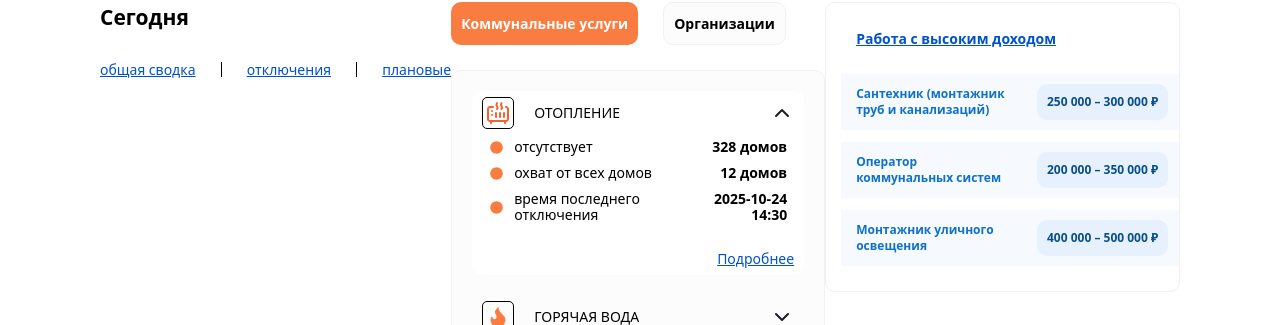
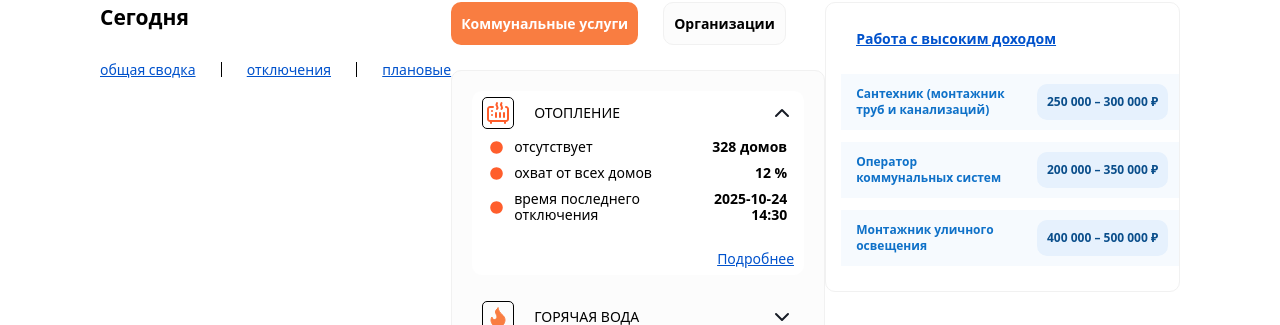
Before and after one commit to OCAGO/Farpost-Frontend, a React (Vite) app: page / in a window 1280 px wide. Both pictures are taken after a click on the button "ОТОПЛЕНИЕ". Shown: the part 373-698 px from the top of the page. Built offline with nearby package versions, Linux system fonts and the light colour scheme.

Commit message:
added types folder and data folder also complete service block

```diff
--- /dev/null
+++ b/src/components/charts/Charts.tsx
@@ -0,0 +1,7 @@
+function Charts() {
+  return (
+    <div></div>
+  );
+}
+
+export default Charts;
--- a/src/components/service-orgs-list/ServiceOrgsList.tsx
+++ b/src/components/service-orgs-list/ServiceOrgsList.tsx
@@ -1,76 +1,15 @@
-import { useState, type ReactNode } from "react";
-import HeatingIcon from "../../assets/icons/heating.svg?react";
-import HotWaterIcon from "../../assets/icons/hot-water.svg?react";
-import ColdWaterIcon from "../../assets/icons/cold-water.svg?react";
-import LightingIcon from "../../assets/icons/lighting.svg?react";
-import BuildingIcon from "../../assets/icons/building.svg?react";
+import { useState } from "react";
+import NavbarButton from "./navbar-button/NavbarButton";
 import ServiceOrgsItem from "./service-orgs-item/ServiceOrgsItem";
-import NavbarButton from "./navbar-button/NavbarButton";
+import { SERVICES } from "../../data/services.data";
+import { ORGS } from "../../data/orgs.data";
 
-interface Info {
-  id: number;
-  title: string;
-  value: string;
-}
-
-interface Item {
-  id: number;
-  name: string;
-  icon: ReactNode;
-  info: Info[];
-}
 
 function ServiceOrgsList() {
   const [activeTab, setActiveTab] = useState<"services" | "orgs">("services");
   const [activeId, setActiveId] = useState<number | null>(null);
 
-  const serviceList: Item[] = [
-    { id: 1, name: "отопление", icon: <HeatingIcon />, info: [
-      { id: 1, title: "отсутствует", value: "328 домов" },
-      { id: 2, title: "охват от всех домов", value: "12 домов" },
-      { id: 3, title: "время последнего отключения", value: "2025-10-24 14:30" },
-    ] },
-    { id: 2, name: "горячая вода", icon: <HotWaterIcon />, info: [
-      { id: 1, title: "отсутствует", value: "328 домов" },
-      { id: 2, title: "охват от всех домов", value: "12 домов" },
-      { id: 3, title: "время последнего отключения", value: "2025-10-24 14:30" },
-    ] },
-    { id: 3, name: "холодная вода", icon: <ColdWaterIcon />, info: [
-      { id: 1, title: "отсутствует", value: "328 домов" },
-      { id: 2, title: "охват от всех домов", value: "12 домов" },
-      { id: 3, title: "время последнего отключения", value: "2025-10-24 14:30" },
-    ] },
-    { id: 4, name: "электричество", icon: <LightingIcon />, info: [
-      { id: 1, title: "отсутствует", value: "328 домов" },
-      { id: 2, title: "охват от всех домов", value: "12 домов" },
-      { id: 3, title: "время последнего отключения", value: "2025-10-24 14:30" },
-    ] },
-  ];
-
-  const orgsList: Item[] = [
-    { id: 1, name: "МУПВ ВПЭС", icon: <BuildingIcon />, info: [
-      { id: 1, title: "количество аварий", value: "75 домов" },
-      { id: 2, title: "адрес последнего отключения", value: "Калинина ул. 253" },
-      { id: 3, title: "время последнего отключения", value: "2025-10-24 14:30" },
-    ] },
-    { id: 2, name: "УПРАВЛЯЮЩИЕ ОРГАНИЗАЦИИ", icon: <BuildingIcon />, info: [
-      { id: 1, title: "количество аварий", value: "75 домов" },
-      { id: 2, title: "адрес последнего отключения", value: "Калинина ул. 253" },
-      { id: 3, title: "время последнего отключения", value: "2025-10-24 14:30" },
-    ] },
-    { id: 3, name: "ООО «Дальневосточные Электрические Сети»", icon: <BuildingIcon />, info: [
-      { id: 1, title: "количество аварий", value: "75 домов" },
-      { id: 2, title: "адрес последнего отключения", value: "Калинина ул. 253" },
-      { id: 3, title: "время последнего отключения", value: "2025-10-24 14:30" },
-    ] },
-    { id: 4, name: "АО «Оборонэнерго»", icon: <BuildingIcon />, info: [
-      { id: 1, title: "количество аварий", value: "75 домов" },
-      { id: 2, title: "адрес последнего отключения", value: "Калинина ул. 253" },
-      { id: 3, title: "время последнего отключения", value: "2025-10-24 14:30" },
-    ] },
-  ];
-
-  const currentList = activeTab === "services" ? serviceList : orgsList;
+  const currentList = activeTab === "services" ? SERVICES : ORGS;
 
   return (
     <div className="flex flex-col gap-[25px]">
--- /dev/null
+++ b/src/components/service-orgs-list/service-orgs-item/ItemInfo.tsx
@@ -0,0 +1,24 @@
+import Circle from "../../../assets/icons/circle.svg?react";
+import { COLORMAP } from "../../../data/colorMap.data";
+import type { Info } from "../../../types/service-orgs.types";
+
+interface Props {
+  itemInfo: Info;
+  color: string;
+}
+
+function ItemInfo({ itemInfo, color }: Props) {
+  return (
+    <li key={itemInfo.id}>
+      <div className="flex items-center justify-between">
+        <div className="flex items-center gap-2.5">
+          <div><Circle className="size-[15px]" style={{ fill: COLORMAP[color] || "#0052CC" }} /></div>
+          <p className="leading-4">{itemInfo.title}</p>
+        </div>
+        <p className="leading-4 text-right font-bold">{itemInfo.value}</p>
+      </div>
+    </li>
+  );
+}
+
+export default ItemInfo;
--- a/src/components/service-orgs-list/service-orgs-item/ServiceOrgsItem.tsx
+++ b/src/components/service-orgs-list/service-orgs-item/ServiceOrgsItem.tsx
@@ -1,20 +1,8 @@
-import type { ReactNode } from "react";
+import { useRef, useState, useEffect } from "react";
 import ChevronDownIcon from "../../../assets/icons/chevron-down.svg?react";
 import ChevronUpIcon from "../../../assets/icons/chevron-up.svg?react";
-import Circle from "../../../assets/icons/circle.svg?react";
-
-interface Info {
-  id: number;
-  title: string;
-  value: string;
-}
-
-interface Item {
-  id: number;
-  name: string;
-  icon: ReactNode;
-  info: Info[];
-}
+import ItemInfo from "./ItemInfo";
+import type { Item } from "../../../types/service-orgs.types";
 
 interface Props {
   item: Item;
@@ -25,6 +13,17 @@ interface Props {
 function ServiceOrgsItem({ item, activeId, setActiveId }: Props) {
   const { id, name, icon, info } = item;
   const isOpen = activeId === id;
+
+  const contentRef = useRef<HTMLDivElement>(null);
+  const [height, setHeight] = useState(0);
+
+  useEffect(() => {
+    if (isOpen) {
+      setHeight(contentRef.current?.scrollHeight || 0);
+    } else {
+      setHeight(0);
+    }
+  }, [isOpen]);
 
   return (
     <li className={`w-[332px] px-2.5 py-1.5 ${isOpen ? "bg-white rounded-[10px]" : "bg-auto"}`}>
@@ -41,24 +40,16 @@ function ServiceOrgsItem({ item, activeId, setActiveId }: Props) {
         </div>
       </button>
 
-      {isOpen && (
+      <div ref={contentRef} className="transition-all duration-500 ease-in-out overflow-hidden" style={{ maxHeight: `${height}px`, opacity: isOpen ? 1 : 0 }}>
         <div className="flex flex-col gap-[15px]">
           <ul className="flex flex-col gap-2.5 px-[7px] py-2.5">
-            {info.map((item) => (
-              <li key={item.id}>
-                <div className="flex items-center justify-between">
-                  <div className="flex items-center gap-2.5">
-                    <div><Circle className="size-[15px] fill-primary" /></div>
-                    <p className="leading-4">{item.title}</p>
-                  </div>
-                  <p className="leading-4 text-right font-bold">{item.value}</p>
-                </div>
-              </li>
+            {info.map((itemInfo) => (
+              <ItemInfo itemInfo = {itemInfo} color={item.name}/>
             ))}
           </ul>
           <a className="text-right text-btn hover:text-btn-hover underline" href="#">Подробнее</a>
         </div>
-      )}
+      </div>
     </li>
   );
 }
--- /dev/null
+++ b/src/data/colorMap.data.tsx
@@ -0,0 +1,6 @@
+export const COLORMAP: Record<string, string> = {
+  "отопление": "#FF5E2C",
+  "горячая вода": "#F97D41",
+  "холодная вода": "#04A9F4",
+  "электричество": "#9575CD",
+}
--- /dev/null
+++ b/src/data/job.data.tsx
@@ -0,0 +1,7 @@
+import type { Job } from "../types/job.types";
+
+export const DATAJOBS: Job[] = [
+  { id: 1, name: "Сантехник (монтажник труб и канализаций)", salary: "250 000 – 300 000 ₽" },
+  { id: 2, name: "Оператор коммунальных систем", salary: "200 000 – 350 000 ₽" },
+  { id: 3, name: "Монтажник уличного освещения", salary: "400 000 – 500 000 ₽" },
+];
--- /dev/null
+++ b/src/data/orgs.data.tsx
@@ -0,0 +1,25 @@
+import type { Item } from "../types/service-orgs.types";
+import BuildingIcon from "../assets/icons/building.svg?react";
+
+export const ORGS: Item[] = [
+    { id: 1, name: "МУПВ ВПЭС", icon: <BuildingIcon />, info: [
+    { id: 1, title: "количество аварий", value: "75 домов" },
+    { id: 2, title: "адрес последнего отключения", value: "Калинина ул. 253" },
+    { id: 3, title: "время последнего отключения", value: "2025-10-24 14:30" },
+  ] },
+    { id: 2, name: "УПРАВЛЯЮЩИЕ ОРГАНИЗАЦИИ", icon: <BuildingIcon />, info: [
+      { id: 1, title: "количество аварий", value: "75 домов" },
+      { id: 2, title: "адрес последнего отключения", value: "Калинина ул. 253" },
+      { id: 3, title: "время последнего отключения", value: "2025-10-24 14:30" },
+  ] },
+    { id: 3, name: "ООО «Дальневосточные Электрические Сети»", icon: <BuildingIcon />, info: [
+      { id: 1, title: "количество аварий", value: "75 домов" },
+      { id: 2, title: "адрес последнего отключения", value: "Калинина ул. 253" },
+      { id: 3, title: "время последнего отключения", value: "2025-10-24 14:30" },
+  ] },
+    { id: 4, name: "АО «Оборонэнерго»", icon: <BuildingIcon />, info: [
+      { id: 1, title: "количество аварий", value: "75 домов" },
+      { id: 2, title: "адрес последнего отключения", value: "Калинина ул. 253" },
+      { id: 3, title: "время последнего отключения", value: "2025-10-24 14:30" },
+  ] },
+  ];
--- /dev/null
+++ b/src/data/services.data.tsx
@@ -0,0 +1,28 @@
+import type { Item } from "../types/service-orgs.types";
+import HeatingIcon from "../assets/icons/heating.svg?react";
+import HotWaterIcon from "../assets/icons/hot-water.svg?react";
+import ColdWaterIcon from "../assets/icons/cold-water.svg?react";
+import LightingIcon from "../assets/icons/lighting.svg?react";
+
+export const SERVICES: Item[] = [
+    { id: 1, name: "отопление", icon: <HeatingIcon />, info: [
+      { id: 1, title: "отсутствует", value: "328 домов" },
+      { id: 2, title: "охват от всех домов", value: "12 %" },
+      { id: 3, title: "время последнего отключения", value: "2025-10-24 14:30" },
+    ] },
+    { id: 2, name: "горячая вода", icon: <HotWaterIcon />, info: [
+      { id: 1, title: "отсутствует", value: "328 домов" },
+      { id: 2, title: "охват от всех домов", value: "12 %" },
+      { id: 3, title: "время последнего отключения", value: "2025-10-24 14:30" },
+    ] },
+    { id: 3, name: "холодная вода", icon: <ColdWaterIcon />, info: [
+      { id: 1, title: "отсутствует", value: "328 домов" },
+      { id: 2, title: "охват от всех домов", value: "12 %" },
+      { id: 3, title: "время последнего отключения", value: "2025-10-24 14:30" },
+    ] },
+    { id: 4, name: "электричество", icon: <LightingIcon />, info: [
+      { id: 1, title: "отсутствует", value: "328 домов" },
+      { id: 2, title: "охват от всех домов", value: "12 %" },
+      { id: 3, title: "время последнего отключения", value: "2025-10-24 14:30" },
+    ] },
+  ];
--- /dev/null
+++ b/src/types/job.types.tsx
@@ -0,0 +1,5 @@
+export interface Job {
+  id: number;
+  name: string;
+  salary: string;
+}
```
Also changed, not shown: src/components/jobs-list/JobsList.tsx (+2 -12 lines), src/types/service-orgs.types.tsx (added, +14 -0 lines), 1 other file (tests, documents, lock files or other folders).
